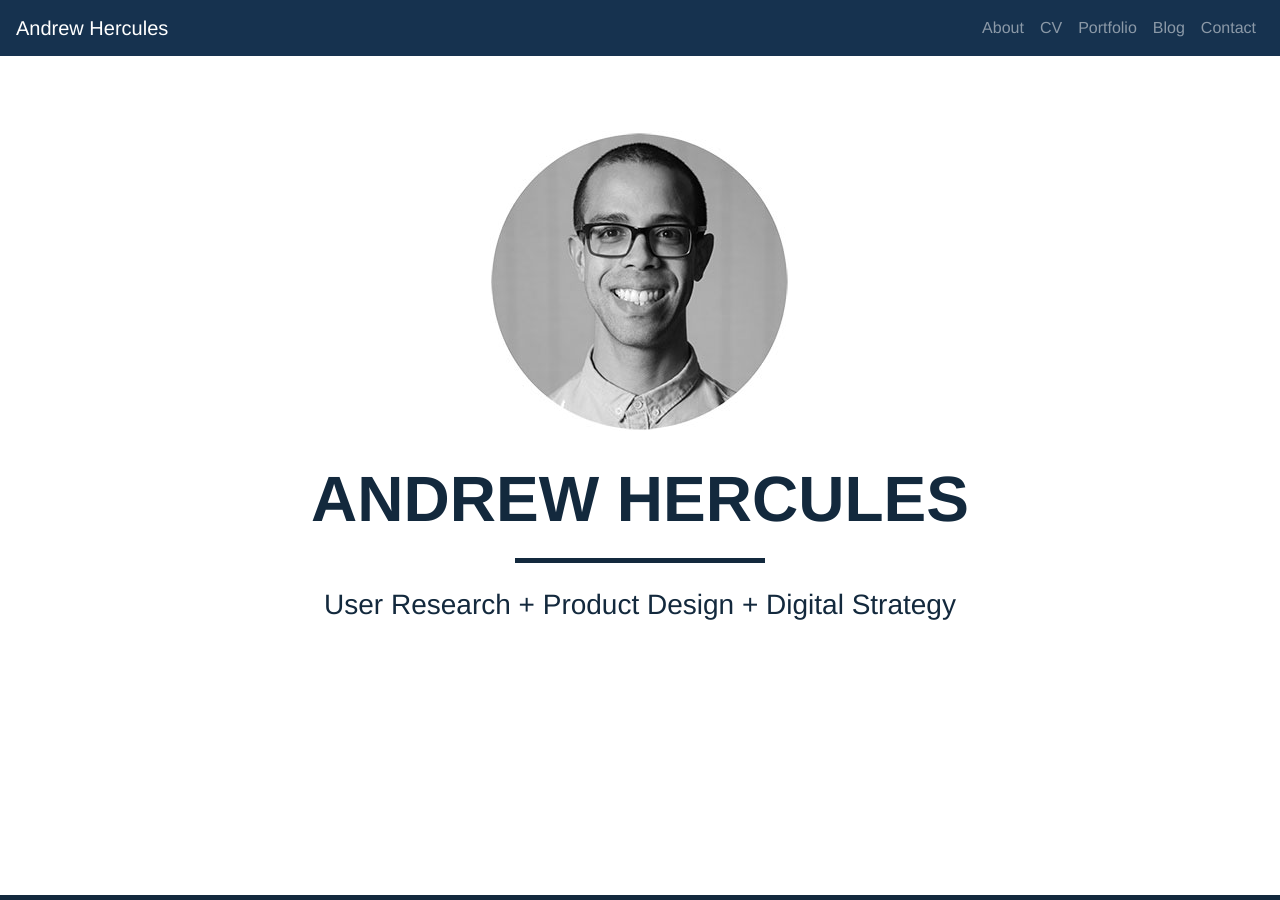
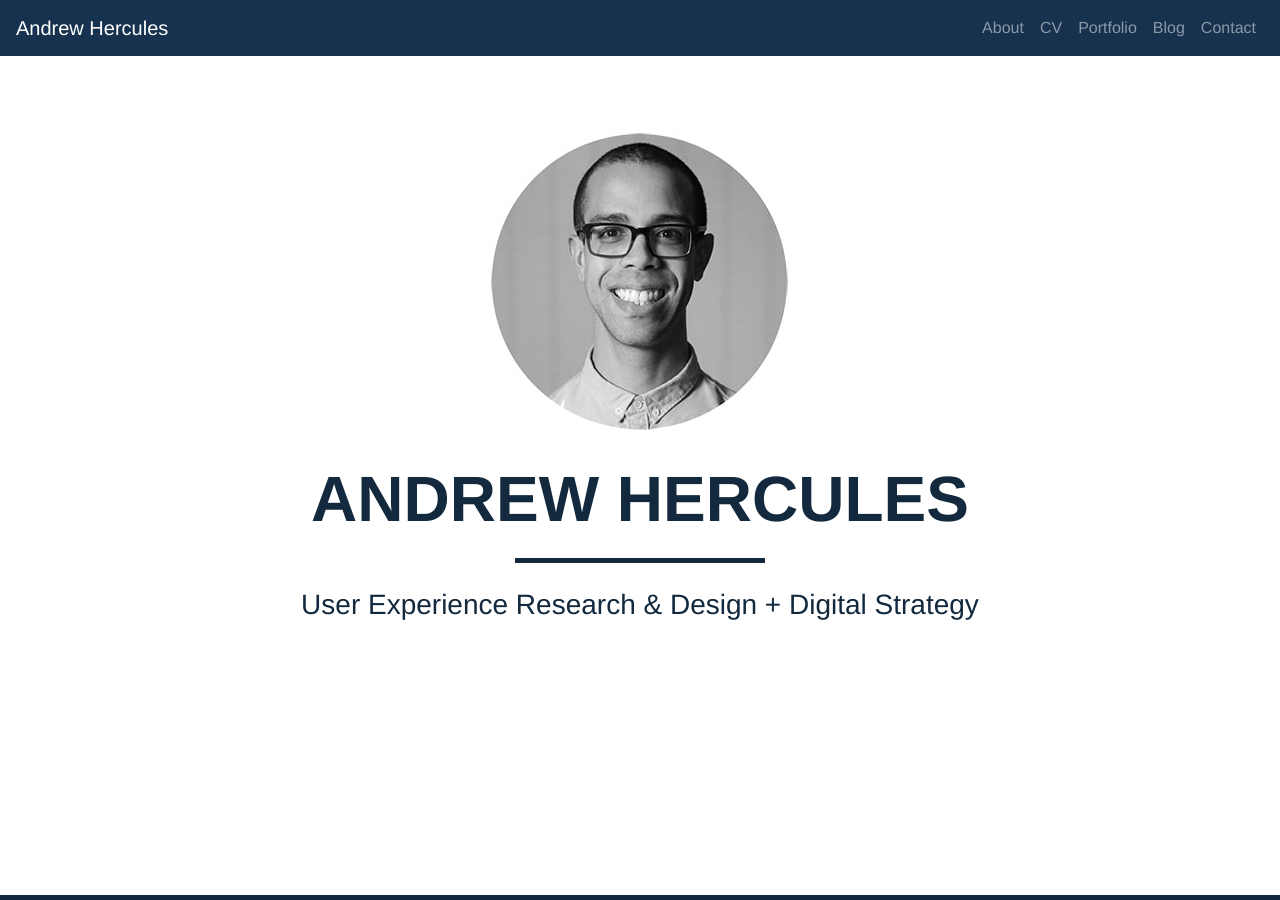
Before and after one commit to andrewhercules/andrewhercules.github.io, a Jekyll site: the page built from index.html, in a window 1280 px wide. Built offline with Jekyll 4.4.1, drawn with Linux system fonts in a browser that asks for light colours; nearby versions of some CDN libraries; some web fonts are replaced.

Commit message:
Updated home layout for index page

```diff
--- a/_layouts/home.html
+++ b/_layouts/home.html
@@ -9,7 +9,7 @@ layout: default
             <img id="profile-photo" src="/assets/img/andrew_hercules_photo.jpg" alt="Profile photo of Andrew Hercules">
             <h1 id="index-name">Andrew Hercules</h1>
             <hr class="h1-underline" />
-            <h3 id="index-skills">User Research + Product Design + Digital Strategy</h3>
+            <h3 id="index-skills">User Experience Research & Design + Digital Strategy</h3>
           </div>
         </div>
       </div>
```
